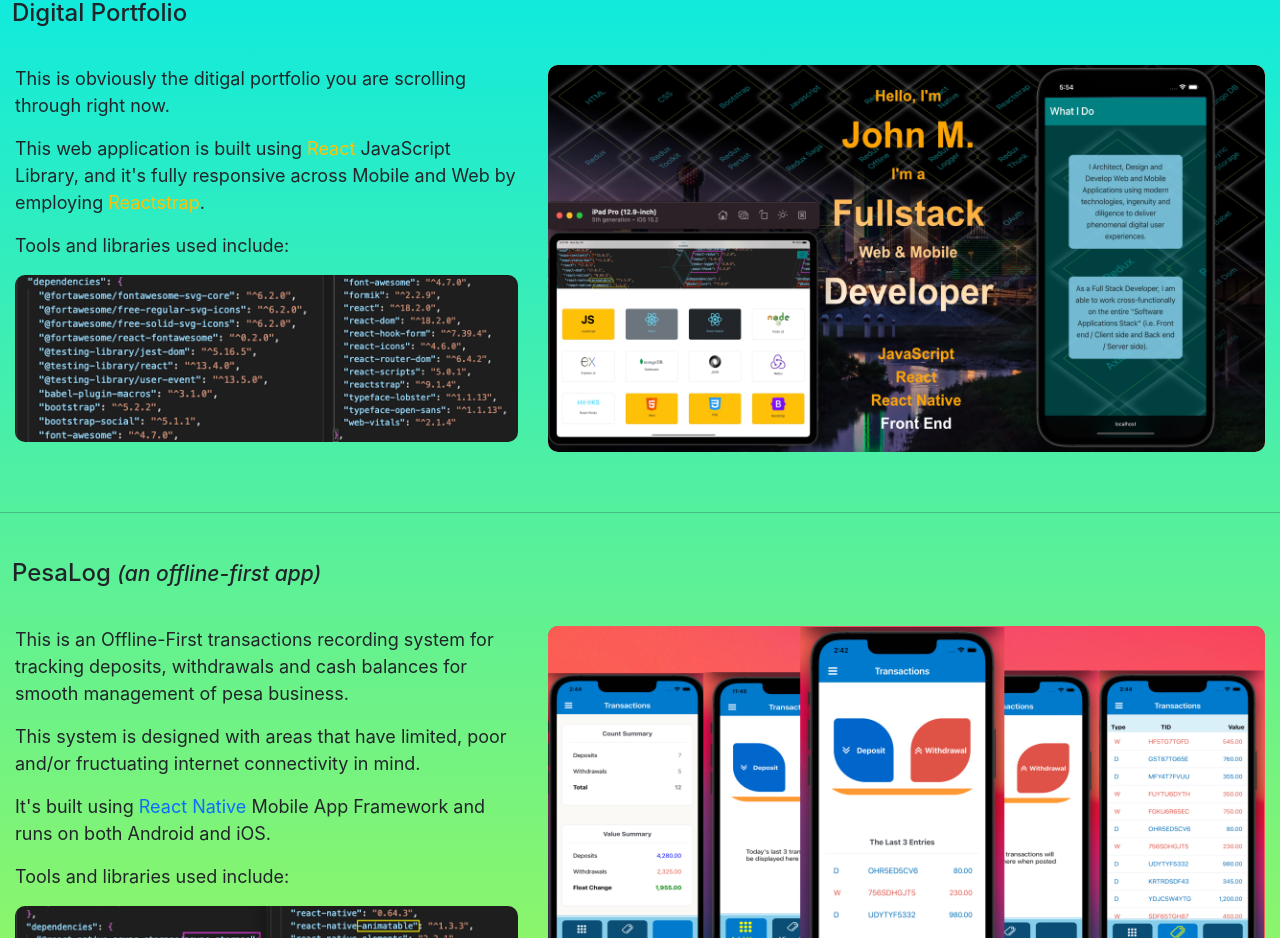
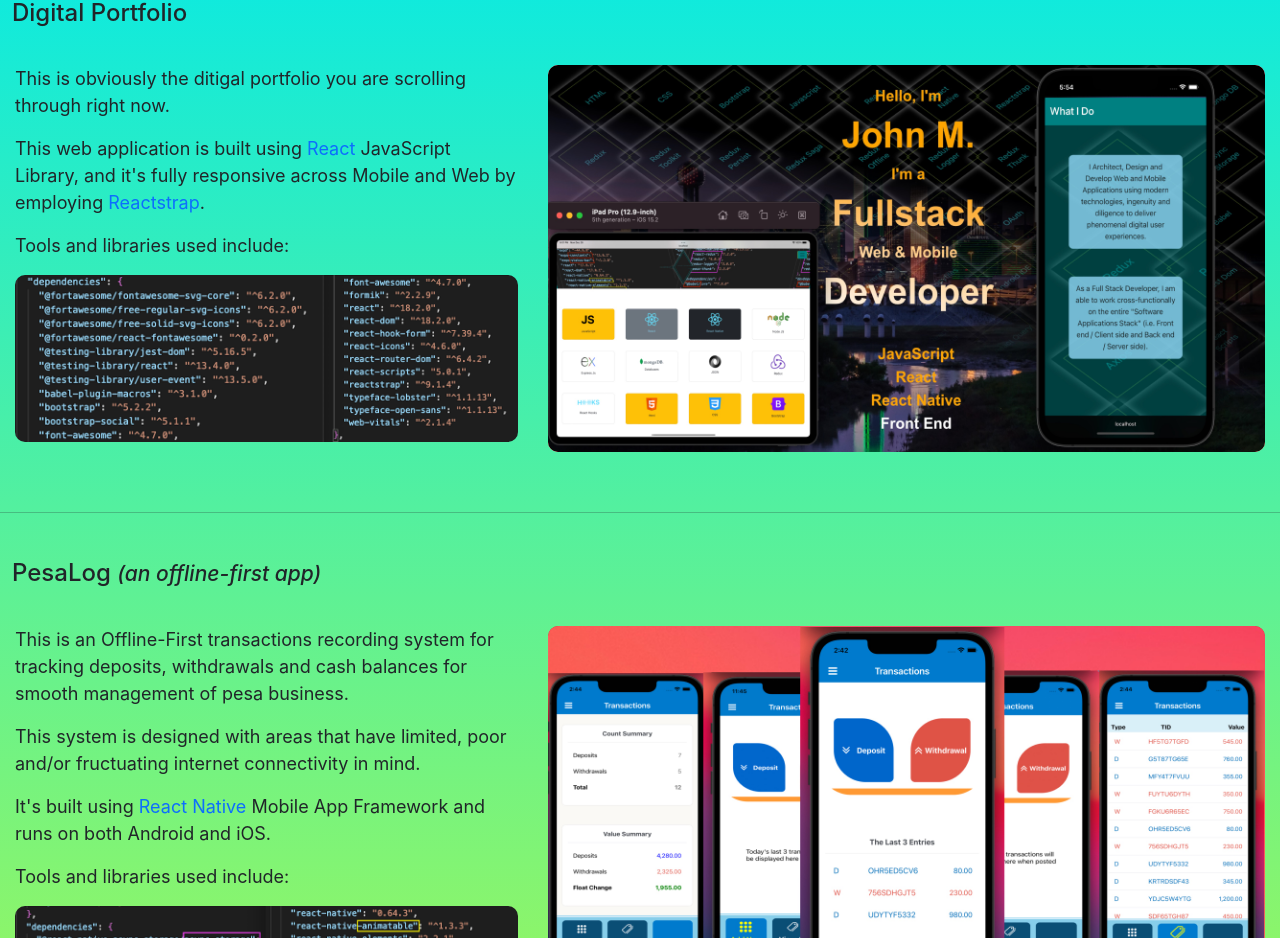
Before and after one commit to jmainafsd/my-portfolio, a React (Create React App) app: page / in a window 1280 px wide. Shown: the part 3394-4332 px from the top of the page. Built offline with nearby package versions, Linux system fonts and the light colour scheme.

Commit message:
link text color adj

```diff
--- a/src/components/SampleProjects.js
+++ b/src/components/SampleProjects.js
@@ -31,7 +31,7 @@
                                 This is obviously the ditigal portfolio you are scrolling through right now.
                             </p>
                             <p>
-                                This web application is built using <span className="text-warning">React </span> JavaScript Library, and it's fully responsive across Mobile and Web by employing <span className="text-warning">Reactstrap</span>.
+                                This web application is built using <span className="text-primary">React </span> JavaScript Library, and it's fully responsive across Mobile and Web by employing <span className="text-primary">Reactstrap</span>.
                             </p>
                             <p>
                                 Tools and libraries used include:
```
